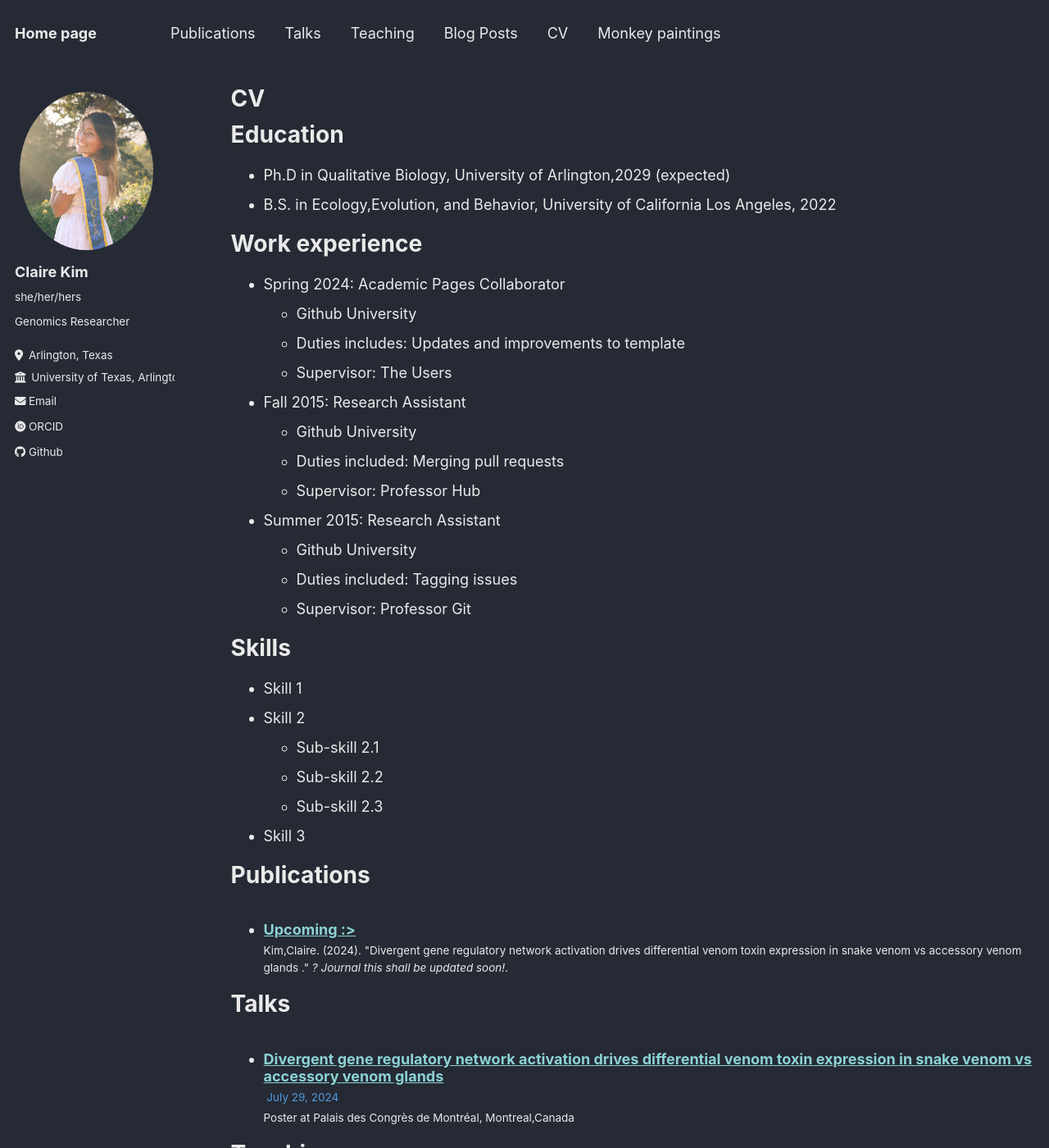
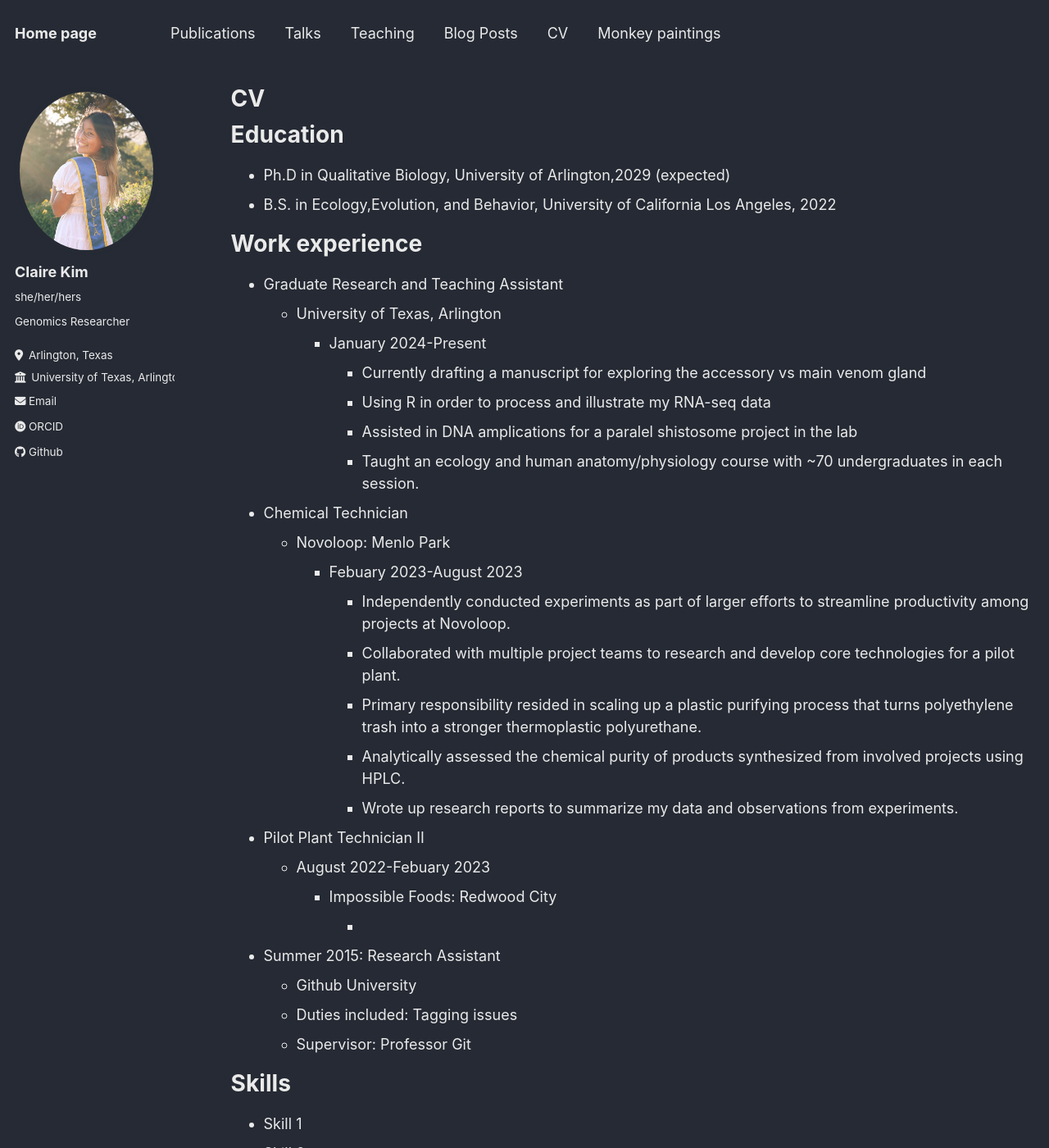
Before and after one commit to ckim0306/ckim0306.github.io, a Jekyll site: the page built from _pages/cv.md, in a window 1280 px wide and 1400 px high. Shown: the whole window at 82% size. Built offline with Jekyll 4.4.1, drawn with Linux system fonts in a browser that asks for light colours; some web fonts are replaced.

Commit message:
Altering my teaching/cv

```diff
--- a/_pages/cv.md
+++ b/_pages/cv.md
@@ -16,15 +16,29 @@ Education
 
 Work experience
 ======
-* Spring 2024: Academic Pages Collaborator
-  * Github University
-  * Duties includes: Updates and improvements to template
-  * Supervisor: The Users
+* Graduate Research and Teaching Assistant
+  * University of Texas, Arlington
+    * January 2024-Present
+      * Currently drafting a manuscript for exploring the accessory vs main venom gland
+      * Using R in order to process and illustrate my RNA-seq data
+      * Assisted in DNA amplications for a paralel shistosome project in the lab
+      * Taught an ecology and human anatomy/physiology course with ~70 undergraduates in each session.
 
-* Fall 2015: Research Assistant
-  * Github University
-  * Duties included: Merging pull requests
-  * Supervisor: Professor Hub
+* Chemical Technician
+  * Novoloop: Menlo Park
+    * Febuary 2023-August 2023
+      * Independently conducted experiments as part of larger efforts to streamline productivity among projects at Novoloop.
+      * Collaborated with multiple project teams to research and develop core technologies for a pilot plant.
+      * Primary responsibility resided in scaling up a plastic purifying process that turns polyethylene trash into a stronger
+      thermoplastic polyurethane.
+      * Analytically assessed the chemical purity of products synthesized from involved projects using HPLC.
+      * Wrote up research reports to summarize my data and observations from experiments.
+
+
+* Pilot Plant Technician II
+  * August 2022-Febuary 2023
+    * Impossible Foods: Redwood City
+      *
 
 * Summer 2015: Research Assistant
   * Github University
```
Also changed, not shown: _teaching/2014-spring-teaching-1.md (+2 -2 lines).
